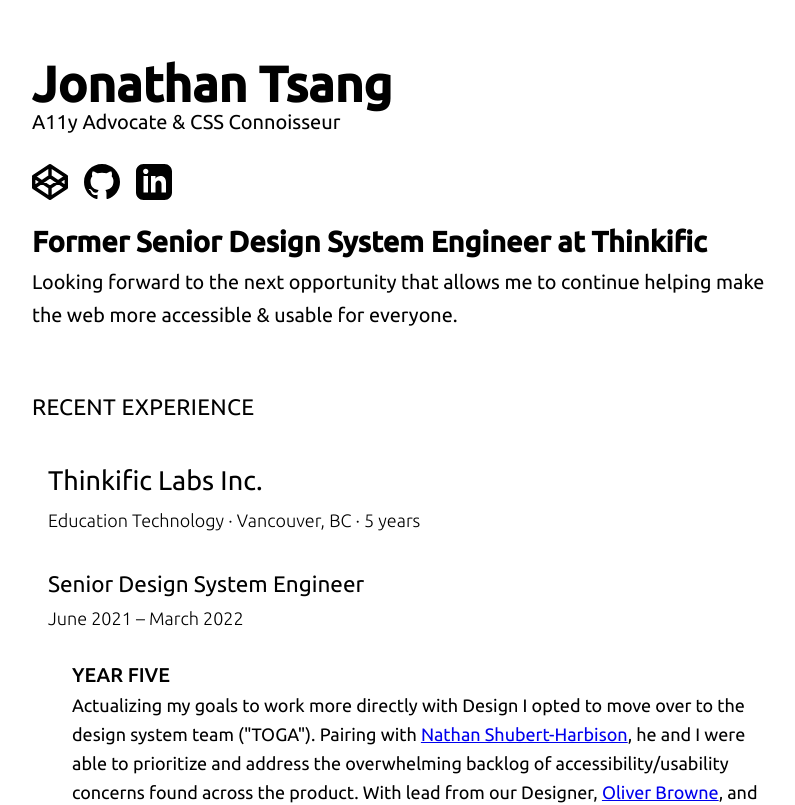
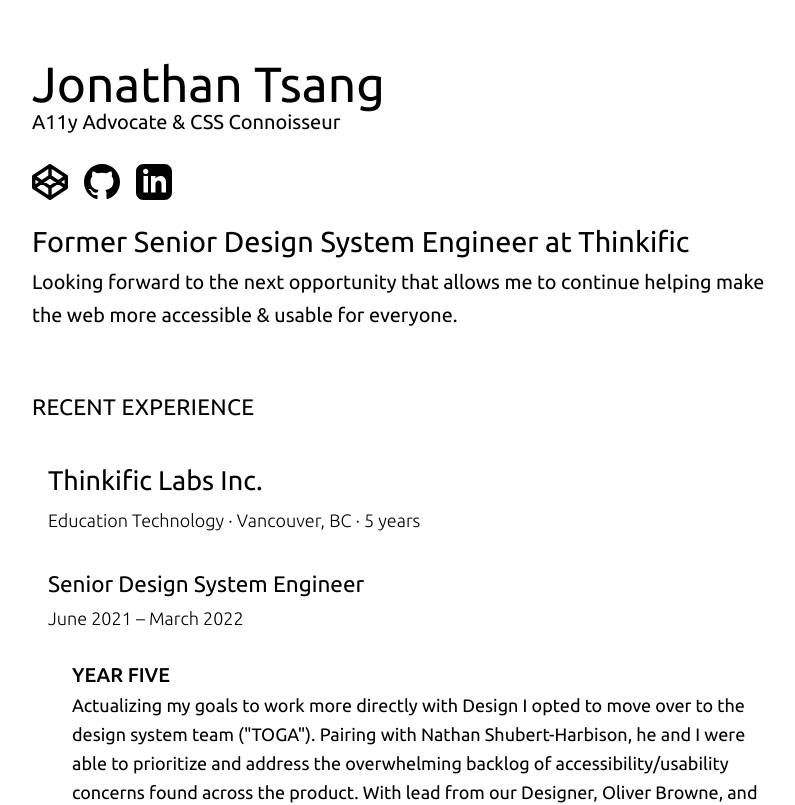
Before and after one commit to j0ntsang/j0ntsang.github.io, a React (Create React App) app: page / in a window 1280 px wide. Shown: the top 805 px of the page, without its empty margins (240-1035 px from the left). Built offline with nearby package versions, Linux system fonts and the light colour scheme.

Commit message:
feat(package): add tailwind

```diff
--- a/package.json
+++ b/package.json
@@ -39,12 +39,15 @@
     "@types/react-dom": "^18.0.0",
     "@types/react-router-dom": "^5.1.7",
     "@types/styled-components": "^5.1.25",
+    "autoprefixer": "^10.4.7",
     "gh-pages": "^3.2.3",
+    "postcss": "^8.4.14",
     "react": "^18.0.0",
     "react-dom": "^18.0.0",
     "react-router-dom": "^5.2.0",
     "react-scripts": "5.0.0",
     "styled-components": "^5.3.5",
+    "tailwindcss": "^3.1.6",
     "typescript": "^4.5.4"
   }
 }
--- /dev/null
+++ b/postcss.config.js
@@ -0,0 +1,6 @@
+module.exports = {
+  plugins: {
+    tailwindcss: {},
+    autoprefixer: {},
+  },
+}
--- a/src/index.css
+++ b/src/index.css
@@ -1,3 +1,7 @@
+@tailwind base;
+@tailwind components;
+@tailwind utilities;
+
 body {
   margin: 0;
   font-family: -apple-system, BlinkMacSystemFont, 'Segoe UI', 'Roboto', 'Oxygen',
--- /dev/null
+++ b/tailwind.config.js
@@ -0,0 +1,9 @@
+module.exports = {
+  content: [
+    "./src/**/*.{js,jsx,ts,tsx}",
+  ],
+  theme: {
+    extend: {},
+  },
+  plugins: [],
+}
```
Also changed, not shown: 1 other file (tests, documents, lock files or other folders).
